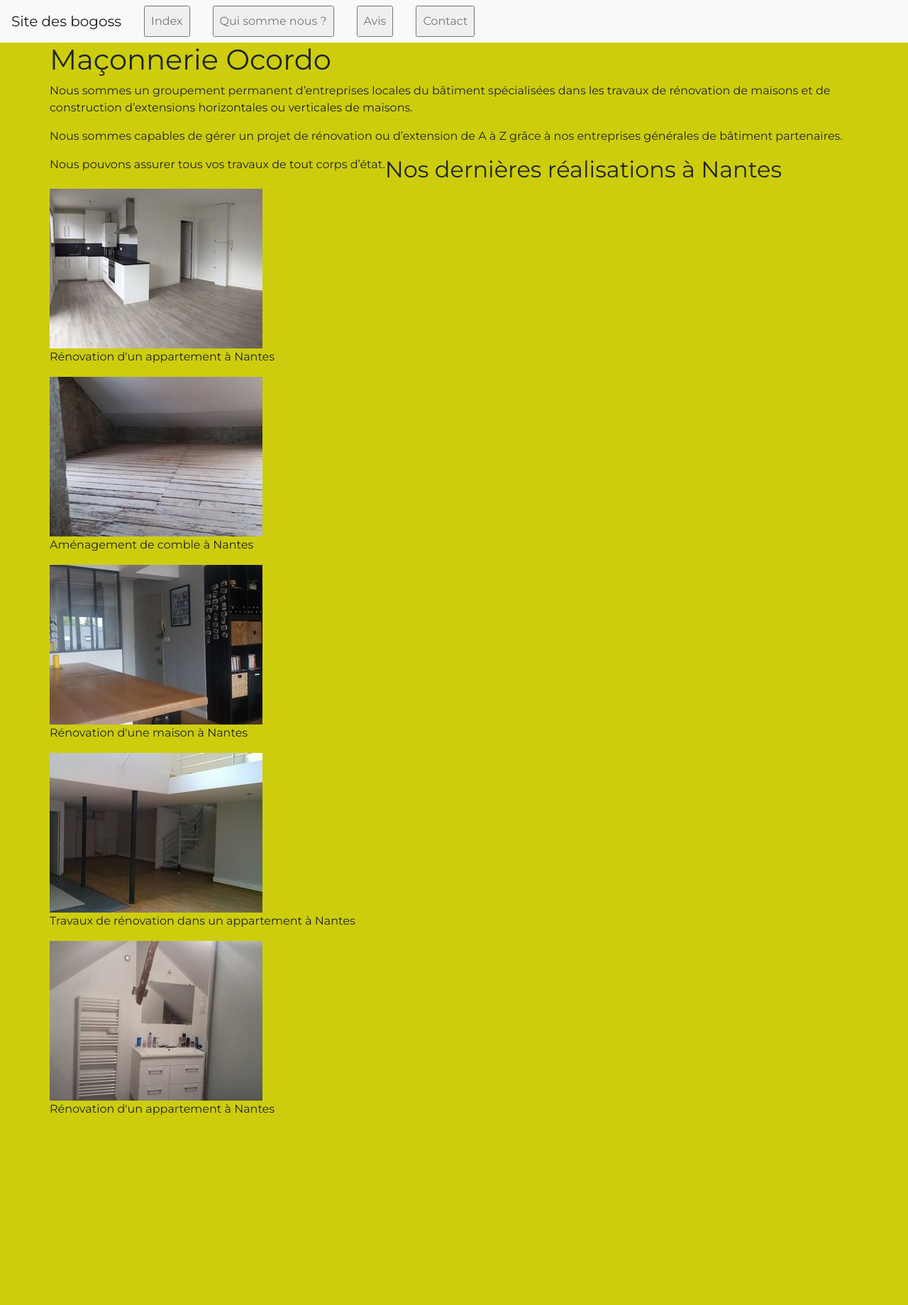
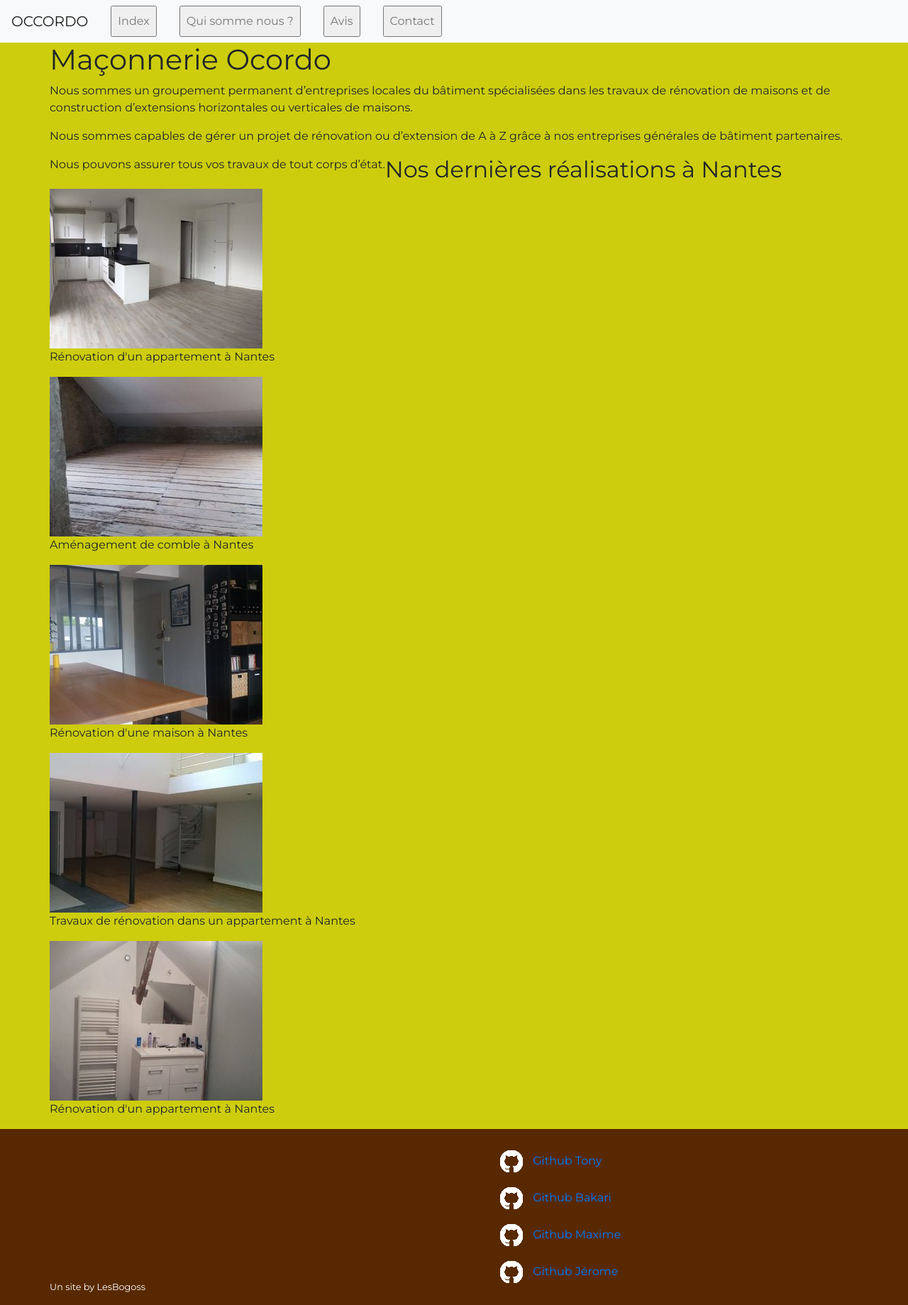
Before and after one commit to TonyRouyer/ProjetGroupePHP, a PHP site: page / in a window 1280 px wide. Shown: the whole page at 71% size. Before the commit the page ends 1572 px from the top, so only its background shows below. Run offline with PHP 8.4, Linux system fonts and the light colour scheme.

Commit message:
ajout footer

```diff
--- a/index.php
+++ b/index.php
@@ -25,7 +25,7 @@
     </head>
     <body>
         <nav class="navbar navbar-expand-lg navbar-light bg-light">
-            <a class="navbar-brand" href="#">Site des bogoss</a>
+            <a class="navbar-brand" href="#">OCCORDO</a>
             <button class="navbar-toggler" type="button" data-toggle="collapse" data-target="#navbarNav" aria-controls="navbarNav" aria-expanded="false" aria-label="Toggle navigation">
                 <span class="navbar-toggler-icon"></span>
             </button>
@@ -77,7 +77,19 @@
         <footer>
             <div class="container">
                 <div class="row">
+                    <div class="col-6">
+                        <p class="small">Un site by LesBogoss</p>
+                    </div>
+                    <div class="col-6">
+                        <ul class="link-footer">
+                            <li><img src="assets/img/GitHub-Mark-32px.png" alt="githublogo"> <a href="https://github.com/TonyRouyer">Github Tony</a></li>
+                            <li><img src="assets/img/GitHub-Mark-32px.png" alt="githublogo"> <a href="https://github.com/BakariF">Github Bakari</a></li>
+                            <li><img src="assets/img/GitHub-Mark-32px.png" alt="githublogo"> <a href="https://github.com/MaximePag/">Github Maxime</a></li>
+                            <li><img src="assets/img/GitHub-Mark-32px.png" alt="githublogo"> <a href="https://github.com/jeromeclauet">Github Jérome</a></li>
 
+
+                        </ul>
+                    </div>
                 </div>
             </div>
         </footer>
--- a/source.xml
+++ b/source.xml
@@ -86,7 +86,7 @@ bénéficier de prix très compétitifs et d’un excellent rapport qualité/pri
     <li class="list-group-item list-group-item-success">Ou écrivez-nous à cette adresse email : contact@ocordo-travaux.fr</li>
     <li class="list-group-item list-group-item-warning">Ou compétez le formulaire ci-dessous :</li>
 </ul>
-<div role="form" class="col-12 mt-3">
+<div role="form" class="col-12 my-3">
     <form action="/contact-devis#f69-p47-o1" method="post" class="form" novalidate="novalidate">
         <label class="my-2">Votre nom * :</label><input name="your-name" value="" size="40" class="form-control text validates-as-required form-control" type="text">
         <label class="my-2">Votre email :</label><input name="your-email" value="" size="40" class="form-control text email validates-as-email form-control"  type="email">
--- a/style.css
+++ b/style.css
@@ -4,3 +4,20 @@
 body {
     background-color: #CDCD0D;
 }
+footer {
+    background-color: #582900;
+}
+.small {
+    color: #FFF;
+    position: absolute;
+    bottom: 0;
+    left: 0;
+}
+.link-footer {
+    margin: 20px 0;
+    list-style: none;
+}
+
+.link-footer img{
+    margin: 10px;
+}
```
Also changed, not shown: assets/img/GitHub-Mark-32px.png (added).
